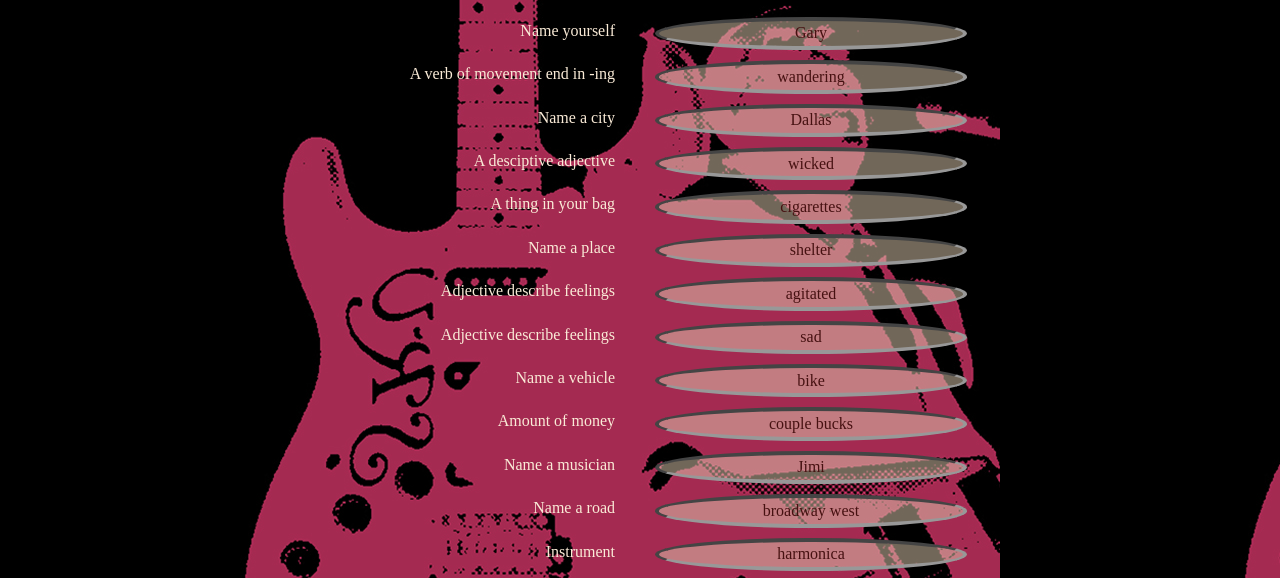
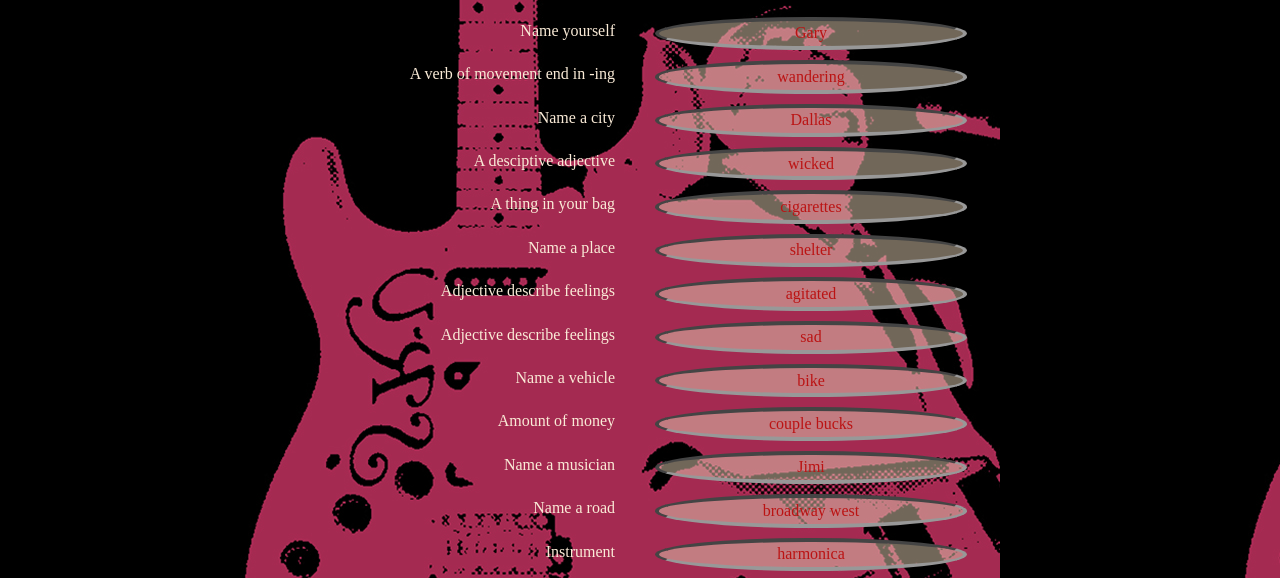
Before and after one commit to erdchen/des157a, a plain HTML site: page madlibs/MadLiblues/madlib.html in a window 1280 px wide. Shown: the part 194-772 px from the top of the page. Drawn offline with nearby package versions, Linux system fonts and the light colour scheme; files whose address does not match are found by name; a web font is replaced by a local one.

Commit message:
/madliblues

```diff
--- a/madlibs/MadLiblues/madlib.css
+++ b/madlibs/MadLiblues/madlib.css
@@ -93,7 +93,7 @@ form input {
     margin-bottom: -10px;
     text-align: center;
     max-width: 300px;
-    color: rgb(70, 17, 17);
+    color: rgb(187, 19, 19);
 }
 
 form input:hover {
```
Also changed, not shown: index.html (+1 -1 lines), 2 other files.
